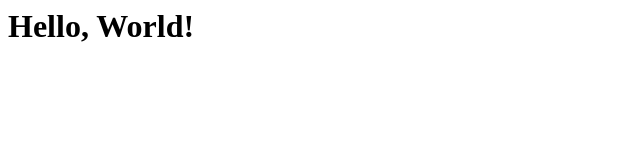
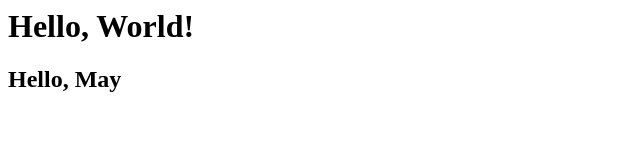
Before and after one commit to tuan2304/demo22, a plain HTML site: page index.html in a window 1280 px wide. Shown: the whole page, without its empty margins (0-640 px from the left). Drawn offline with Linux system fonts and the light colour scheme.

Commit message:
tao chao may

```diff
--- a/index.html
+++ b/index.html
@@ -1 +1,2 @@
 <h1>Hello, World!  </h1>
+<h2>Hello, May</h2>
```
